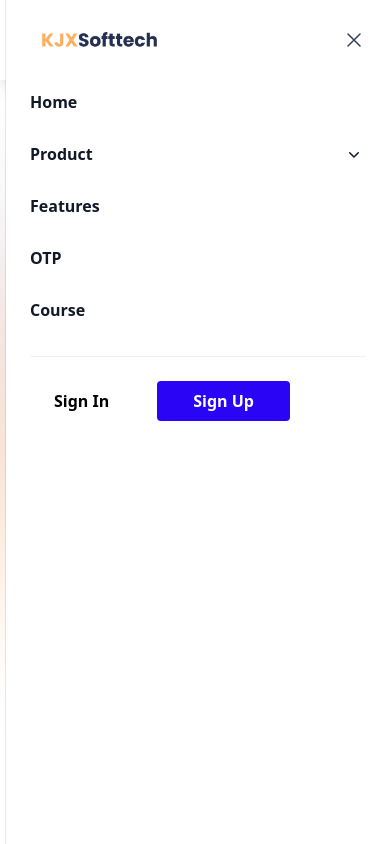
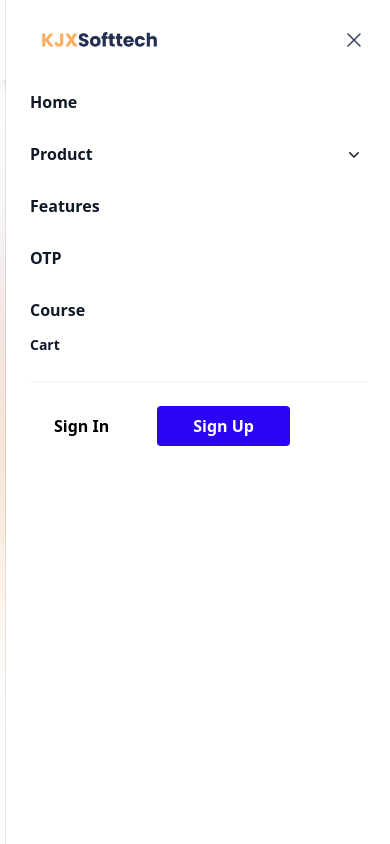
Before and after one commit to pala72748/mentor, a React (Vite) app: page / in a window 390 px wide. Both pictures are taken after a click on the button "Open main menu". Shown: the top 844 px of the page. Built offline with nearby package versions, Linux system fonts and the light colour scheme.

Commit message:
cart res

```diff
--- a/src/components/Header/Header.jsx
+++ b/src/components/Header/Header.jsx
@@ -13,10 +13,10 @@ import { Link } from 'react-router-dom'
 import { ChevronDownIcon, PhoneIcon, PlayCircleIcon } from '@heroicons/react/20/solid'
 import logo from "../../assets/logo.png";
 const products = [
-    { name: 'Profile', link:"/profile", description: 'Get a better understanding of your traffic', href: '#', icon: ChartPieIcon },
-    { name: 'Course Detail', link:"/course-detail", description: 'Speak directly to your customers', href: '#', icon: CursorArrowRaysIcon },
-    { name: 'Mentor', link:"/mentor", description: 'Your customers’ data will be safe and secure', href: '#', icon: FingerPrintIcon },
-    { name: 'Checkout', link:"/checkout", description: 'Connect with third-party tools', href: '#', icon: SquaresPlusIcon },
+    { name: 'Profile', link: "/profile", description: 'Get a better understanding of your traffic', href: '#', icon: ChartPieIcon },
+    { name: 'Course Detail', link: "/course-detail", description: 'Speak directly to your customers', href: '#', icon: CursorArrowRaysIcon },
+    { name: 'Mentor', link: "/mentor", description: 'Your customers’ data will be safe and secure', href: '#', icon: FingerPrintIcon },
+    { name: 'Checkout', link: "/checkout", description: 'Connect with third-party tools', href: '#', icon: SquaresPlusIcon },
     { name: 'Automations', description: 'Build strategic funnels that will convert', href: '#', icon: ArrowPathIcon },
 
 ]
@@ -183,7 +183,7 @@ const Header = () => {
                                                         className="block rounded-lg py-2 pl-6 pr-3 text-sm font-semibold leading-7 text-gray-900 hover:bg-gray-50"
                                                     >
                                                         <Link to={item.link}>
-                                                        {item.name}
+                                                            {item.name}
                                                         </Link>
                                                     </Disclosure.Button>
                                                 ))}
@@ -207,6 +207,9 @@ const Header = () => {
                                 >
                                     Course
                                 </Link>
+                                <Link to='/cart' className="text-sm font-semibold leading-6 text-gray-900">
+                                    Cart
+                                </Link>
                             </div>
                             <div className="py-6">
                                 <Link to="/login">
```
